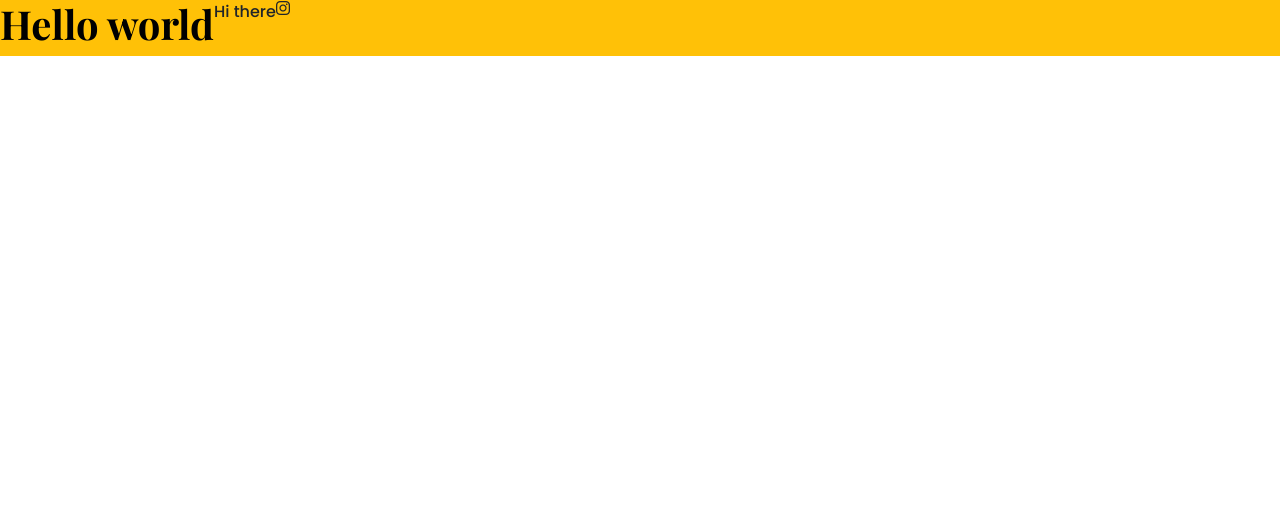
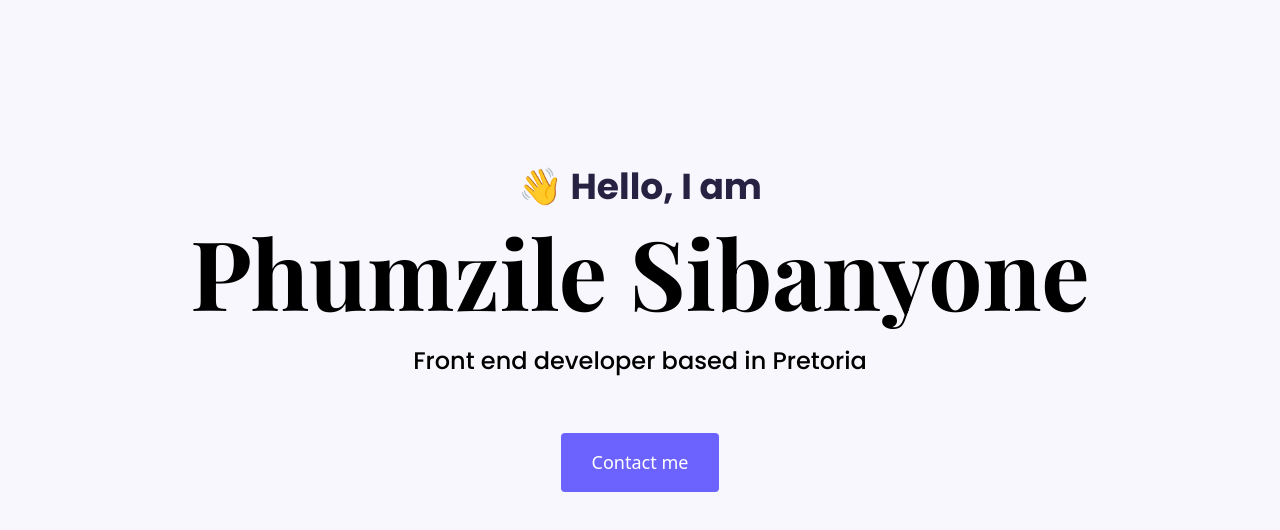
Before and after one commit to Phumi-1081/project-zile, a plain HTML site: page index.html in a window 1280 px wide. Drawn offline with nearby package versions, Linux system fonts and the light colour scheme.

Commit message:
added css

```diff
--- a/index.html
+++ b/index.html
@@ -28,10 +28,11 @@
     <title>Document</title>
   </head>
   <body>
-    <div class="d-flex bg-warning">
-      <h1>Hello world</h1>
-      <p>Hi there</p>
-      <i class="fab fa-instagram"></i>
+    <div class="hero">
+      <p>👋 Hello, I am</p>
+      <h1>Phumzile Sibanyone</h1>
+      <h2 class="mb-5">Front end developer based in Pretoria</h2>
+      <a href="#" class="btn btn-branding">Contact me</a>
     </div>
   </body>
 </html>
--- a/styles/portfolio.css
+++ b/styles/portfolio.css
@@ -1,10 +1,46 @@
-h1 {
+h1,
+h2,
+h3,
+h4,
+h5,
+h6 {
   color: black;
   font-family: "Playfair Display", serif;
   font-weight: bold;
+}
+h1 {
+  font-size: 96px;
 }
 
 p {
   font-family: "Poppins", sans-serif;
   font-weight: normal;
 }
+.hero {
+  background: #f9f7fe;
+  text-align: center;
+  padding: 160px 20px;
+}
+
+.hero p {
+  font-size: 36px;
+  font-weight: bold;
+  margin: 0;
+  color: #272142;
+}
+
+.hero h2 {
+  font-family: "poppins", sans-serif;
+  font-weight: normal;
+  line-height: 2;
+  font-size: 24px;
+}
+
+.btn-branding {
+  background: #6c63ff;
+  border-radius: 4px;
+  color: white;
+  font-size: 18px;
+  line-height: 27px;
+  padding: 15px 30px;
+}
```
